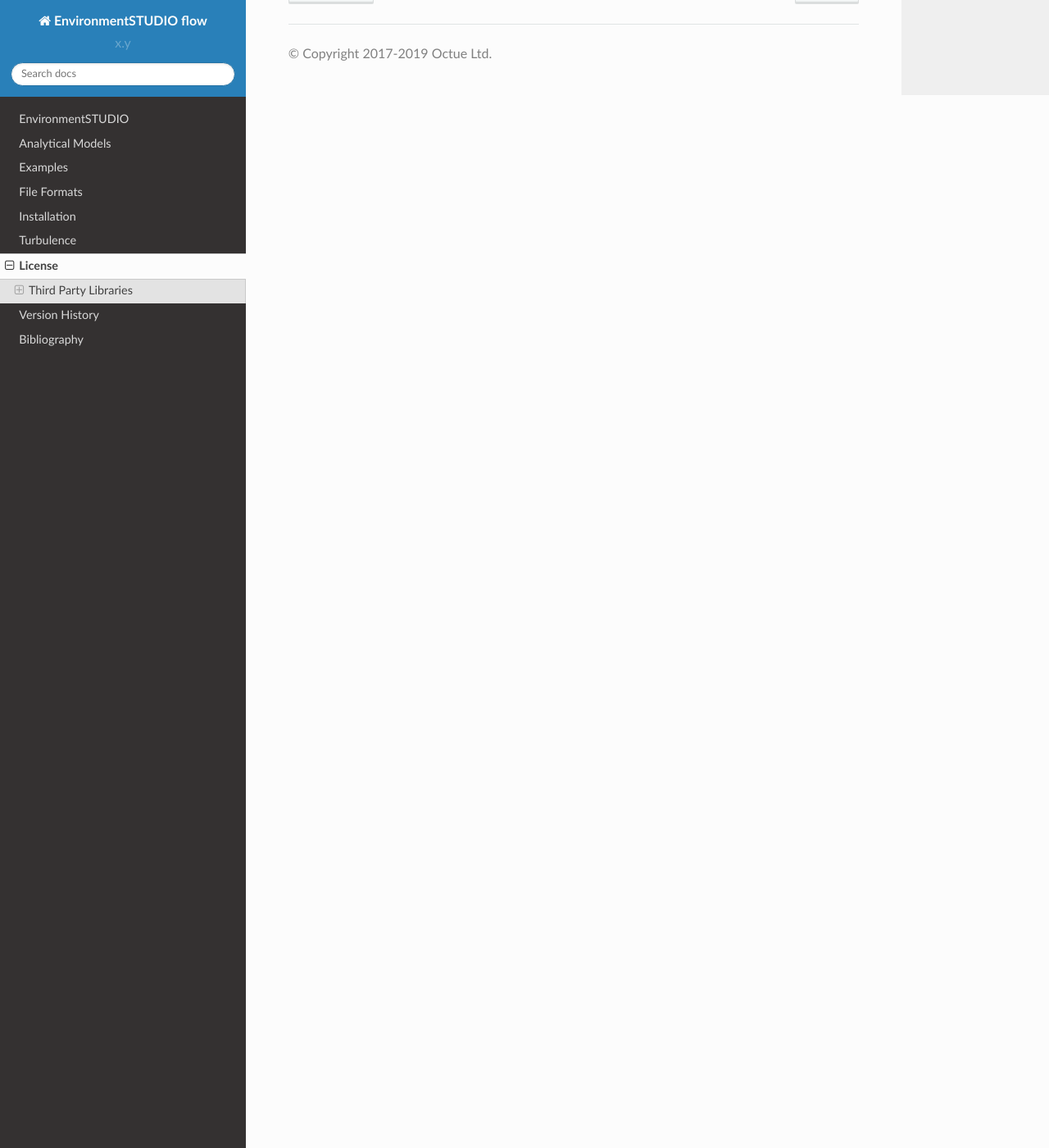
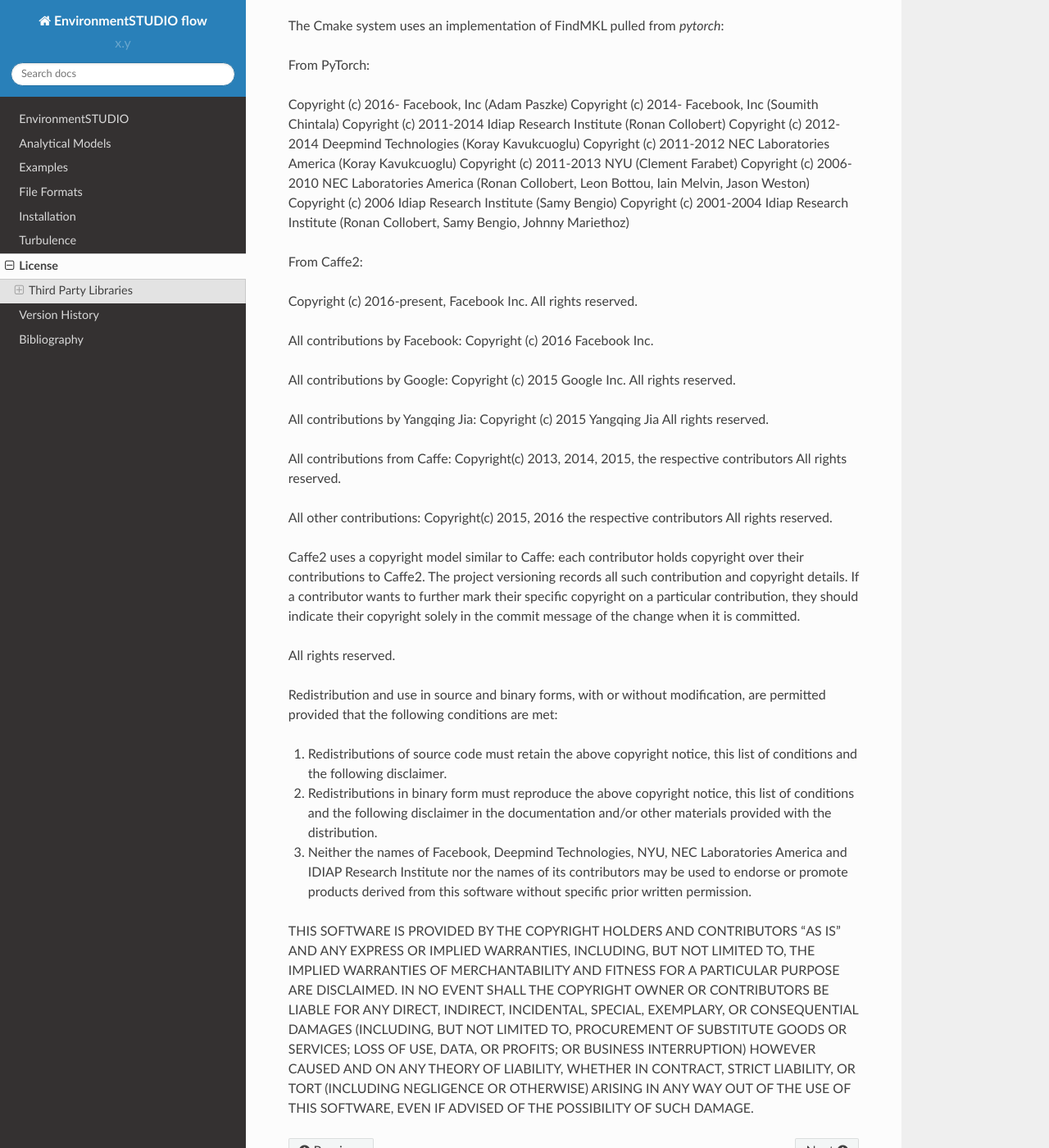
Before and after one commit to octue/es-flow, a Sphinx documentation site: the page built from docs/source/license.rst, in a window 1280 px wide and 1400 px high, scrolled down 3260 px. Shown: the whole window at 82% size. Built offline with Sphinx 7.4.7 and the Read the Docs theme 2.0.0, drawn with Linux system fonts in a browser that asks for light colours; pages that are not in the unit, such as notebooks, are missing from menus.

Commit message:
LIC Added for the FindMKL file which was based on pytorch's implementation

```diff
--- a/docs/source/license.rst
+++ b/docs/source/license.rst
@@ -166,3 +166,80 @@
 LIABILITY, WHETHER IN AN ACTION OF CONTRACT, TORT OR OTHERWISE, ARISING FROM,
 OUT OF OR IN CONNECTION WITH THE SOFTWARE OR THE USE OR OTHER DEALINGS IN
 THE SOFTWARE.
+
+
+FindMKL
+-------
+
+The Cmake system uses an implementation of FindMKL pulled from `pytorch`:
+
+From PyTorch:
+
+Copyright (c) 2016-     Facebook, Inc            (Adam Paszke)
+Copyright (c) 2014-     Facebook, Inc            (Soumith Chintala)
+Copyright (c) 2011-2014 Idiap Research Institute (Ronan Collobert)
+Copyright (c) 2012-2014 Deepmind Technologies    (Koray Kavukcuoglu)
+Copyright (c) 2011-2012 NEC Laboratories America (Koray Kavukcuoglu)
+Copyright (c) 2011-2013 NYU                      (Clement Farabet)
+Copyright (c) 2006-2010 NEC Laboratories America (Ronan Collobert, Leon Bottou, Iain Melvin, Jason Weston)
+Copyright (c) 2006      Idiap Research Institute (Samy Bengio)
+Copyright (c) 2001-2004 Idiap Research Institute (Ronan Collobert, Samy Bengio, Johnny Mariethoz)
+
+From Caffe2:
+
+Copyright (c) 2016-present, Facebook Inc. All rights reserved.
+
+All contributions by Facebook:
+Copyright (c) 2016 Facebook Inc.
+
+All contributions by Google:
+Copyright (c) 2015 Google Inc.
+All rights reserved.
+
+All contributions by Yangqing Jia:
+Copyright (c) 2015 Yangqing Jia
+All rights reserved.
+
+All contributions from Caffe:
+Copyright(c) 2013, 2014, 2015, the respective contributors
+All rights reserved.
+
+All other contributions:
+Copyright(c) 2015, 2016 the respective contributors
+All rights reserved.
+
+Caffe2 uses a copyright model similar to Caffe: each contributor holds
+copyright over their contributions to Caffe2. The project versioning records
+all such contribution and copyright details. If a contributor wants to further
+mark their specific copyright on a particular contribution, they should
+indicate their copyright solely in the commit message of the change when it is
+committed.
+
+All rights reserved.
+
+Redistribution and use in source and binary forms, with or without
+modification, are permitted provided that the following conditions are met:
+
+1. Redistributions of source code must retain the above copyright
+   notice, this list of conditions and the following disclaimer.
+
+2. Redistributions in binary form must reproduce the above copyright
+   notice, this list of conditions and the following disclaimer in the
+   documentation and/or other materials provided with the distribution.
+
+3. Neither the names of Facebook, Deepmind Technologies, NYU, NEC Laboratories America
+   and IDIAP Research Institute nor the names of its contributors may be
+   used to endorse or promote products derived from this software without
+   specific prior written permission.
+
+THIS SOFTWARE IS PROVIDED BY THE COPYRIGHT HOLDERS AND CONTRIBUTORS "AS IS"
+AND ANY EXPRESS OR IMPLIED WARRANTIES, INCLUDING, BUT NOT LIMITED TO, THE
+IMPLIED WARRANTIES OF MERCHANTABILITY AND FITNESS FOR A PARTICULAR PURPOSE
+ARE DISCLAIMED. IN NO EVENT SHALL THE COPYRIGHT OWNER OR CONTRIBUTORS BE
+LIABLE FOR ANY DIRECT, INDIRECT, INCIDENTAL, SPECIAL, EXEMPLARY, OR
+CONSEQUENTIAL DAMAGES (INCLUDING, BUT NOT LIMITED TO, PROCUREMENT OF
+SUBSTITUTE GOODS OR SERVICES; LOSS OF USE, DATA, OR PROFITS; OR BUSINESS
+INTERRUPTION) HOWEVER CAUSED AND ON ANY THEORY OF LIABILITY, WHETHER IN
+CONTRACT, STRICT LIABILITY, OR TORT (INCLUDING NEGLIGENCE OR OTHERWISE)
+ARISING IN ANY WAY OUT OF THE USE OF THIS SOFTWARE, EVEN IF ADVISED OF THE
+POSSIBILITY OF SUCH DAMAGE.
```
